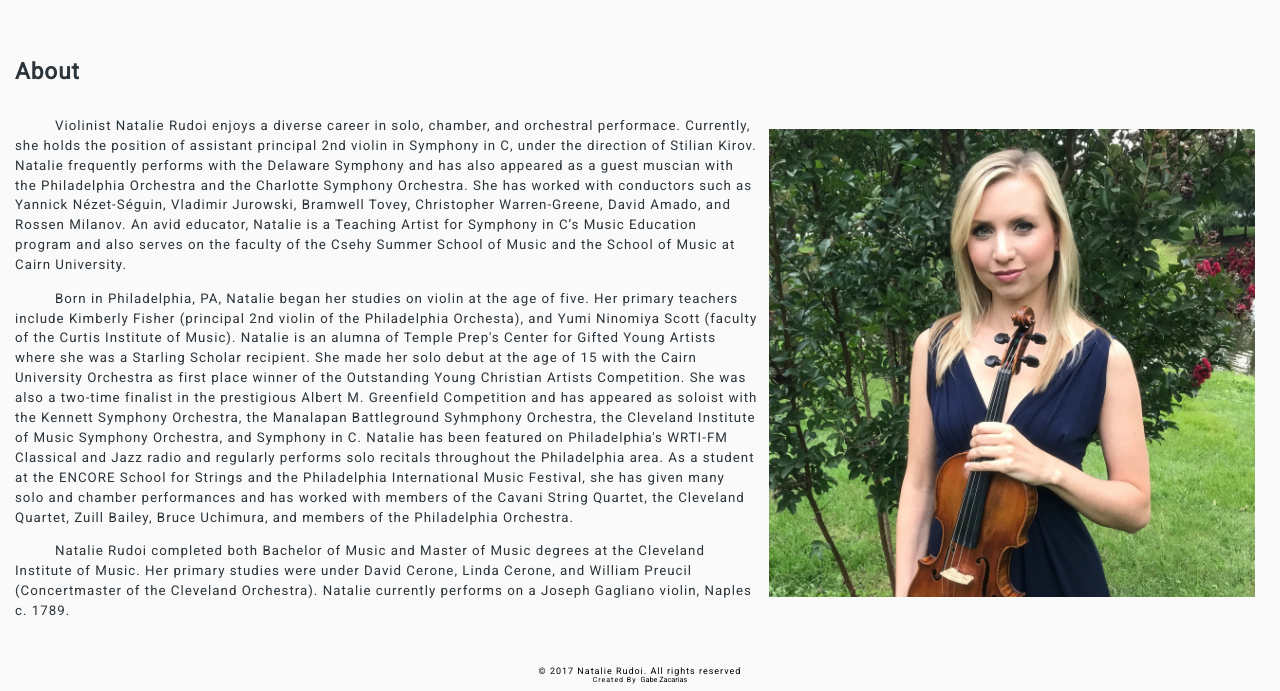
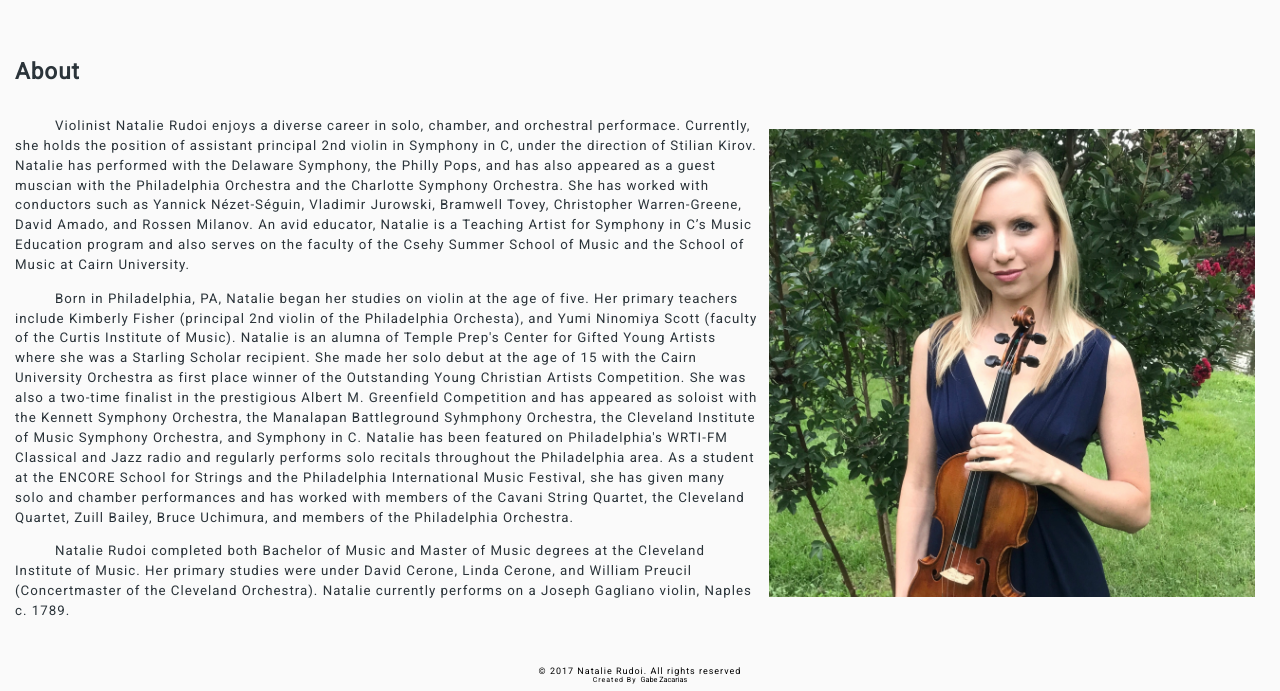
Before and after one commit to natalierudoi/natalierudoi.github.io, a plain HTML site: page about.html in a window 1280 px wide. Shown: the part 209-900 px from the top of the page. Drawn offline with nearby package versions, Linux system fonts and the light colour scheme.

Commit message:
Update about.html

```diff
--- a/about.html
+++ b/about.html
@@ -42,7 +42,7 @@
     <p>
       Violinist Natalie Rudoi enjoys a diverse career in solo, chamber, and orchestral performace. Currently,
       she holds the position of assistant principal 2nd violin in Symphony in C, under the direction of Stilian
-      Kirov. Natalie frequently performs with the Delaware Symphony and has also appeared as a guest
+      Kirov. Natalie has performed with the Delaware Symphony, the Philly Pops, and has also appeared as a guest
       muscian with the Philadelphia Orchestra and the Charlotte Symphony Orchestra. She has worked with
       conductors such as Yannick Nézet-Séguin, Vladimir Jurowski, Bramwell Tovey, Christopher Warren-Greene,
       David Amado, and Rossen Milanov. An avid educator, Natalie is a Teaching Artist for Symphony in C’s Music
```
